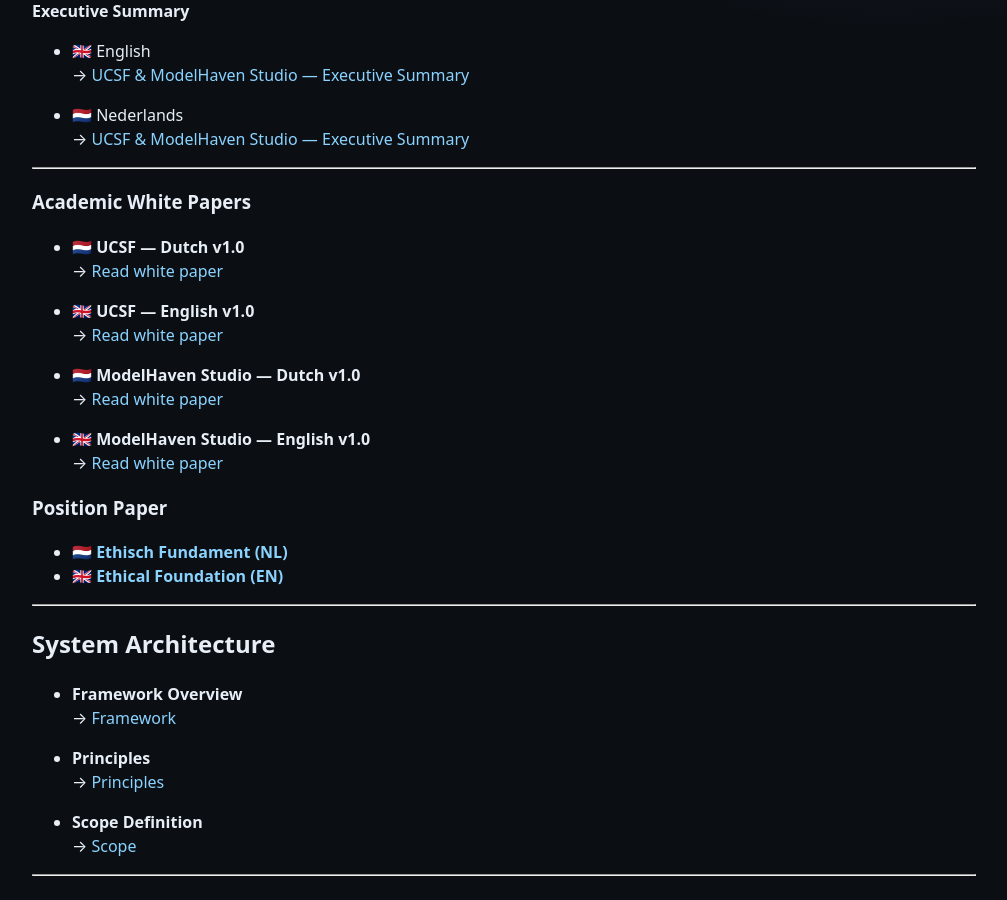
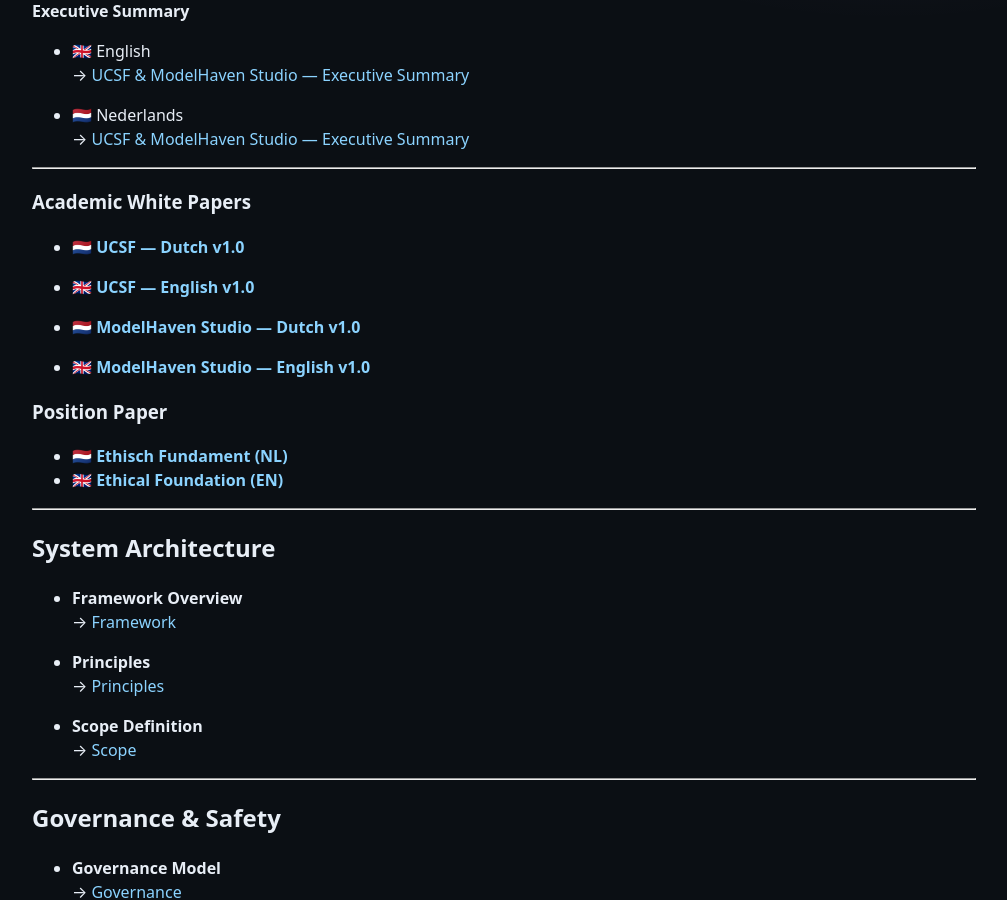
Before and after one commit to MartijnBruzzese/ModelHaven-Studio, a Jekyll site: the page built from index.md, in a window 1280 px wide and 900 px high, scrolled down 564 px. Shown: the whole window, without its empty margins (136-1143 px from the left). Built offline with Jekyll 4.4.1, drawn with Linux system fonts in a browser that asks for light colours.

Commit message:
Update index.md

```diff
--- a/index.md
+++ b/index.md
@@ -37,17 +37,13 @@
 
 ### Academic White Papers
 
-- 🇳🇱 **UCSF — Dutch v1.0**
-  → [Read white paper](WHITE_PAPERS/NL/UCSF_WHITE_PAPER_NL_v1.0.html)
+- 🇳🇱 **[UCSF — Dutch v1.0](WHITE_PAPERS/NL/UCSF_WHITE_PAPER_NL_v1.0.html)**
 
-- 🇬🇧 **UCSF — English v1.0**
-  → [Read white paper](WHITE_PAPERS/EN/UCSF_WHITE_PAPER_EN_v1.0.html)
+- 🇬🇧 **[UCSF — English v1.0](WHITE_PAPERS/EN/UCSF_WHITE_PAPER_EN_v1.0.html)**
 
-- 🇳🇱 **ModelHaven Studio — Dutch v1.0**
-  → [Read white paper](WHITE_PAPERS/NL/MODELHAVEN_STUDIO_WHITE_PAPER_NL_v1.0.md)
+- 🇳🇱 **[ModelHaven Studio — Dutch v1.0](WHITE_PAPERS/NL/MODELHAVEN_STUDIO_WHITE_PAPER_NL_v1.0.md)**
 
-- 🇬🇧 **ModelHaven Studio — English v1.0**
-  → [Read white paper](WHITE_PAPERS/EN/MODELHAVEN_STUDIO_WHITE_PAPER_EN_v1.0.md)
+- 🇬🇧 **[ModelHaven Studio — English v1.0](WHITE_PAPERS/EN/MODELHAVEN_STUDIO_WHITE_PAPER_EN_v1.0.md)**
 
 ### Position Paper
 
```
